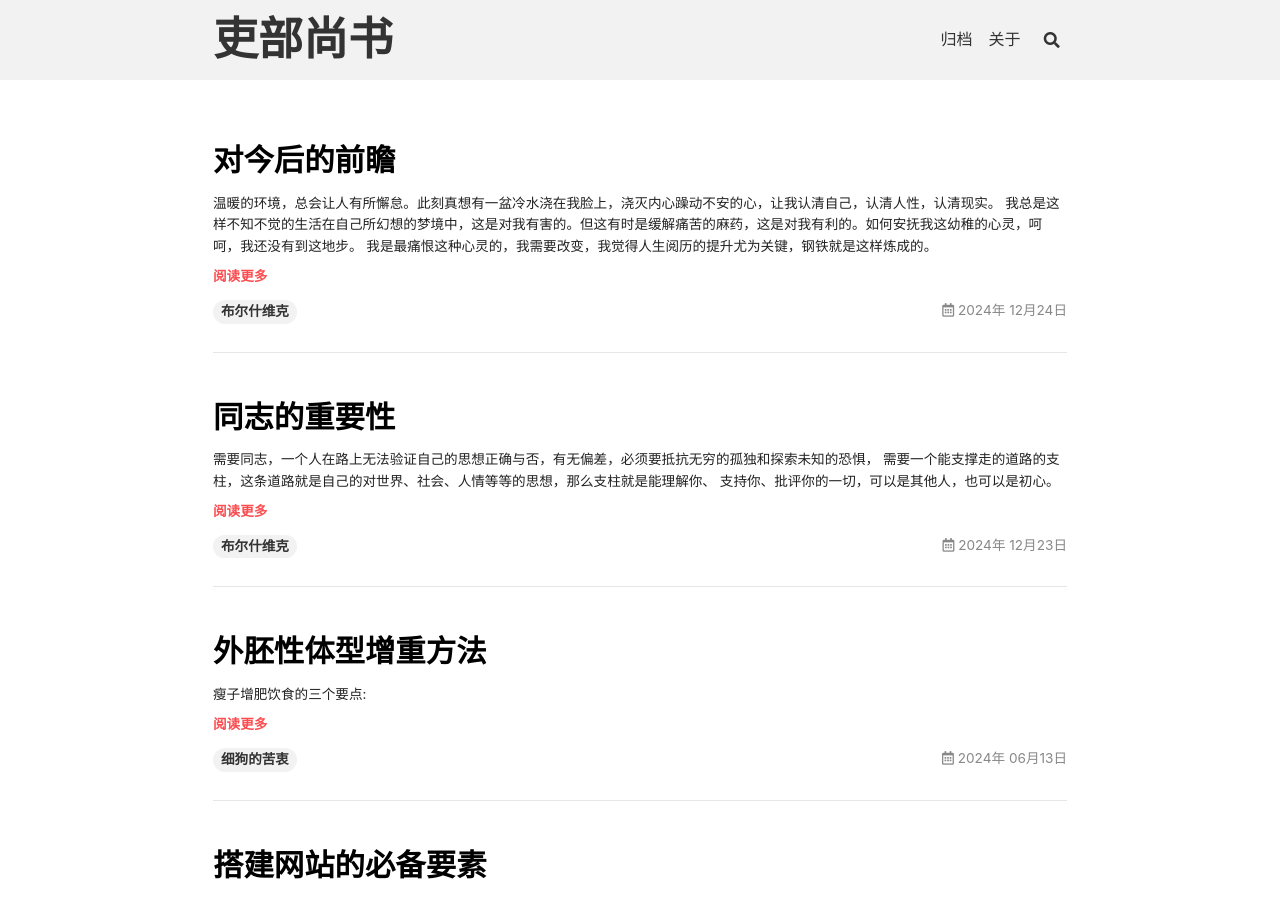
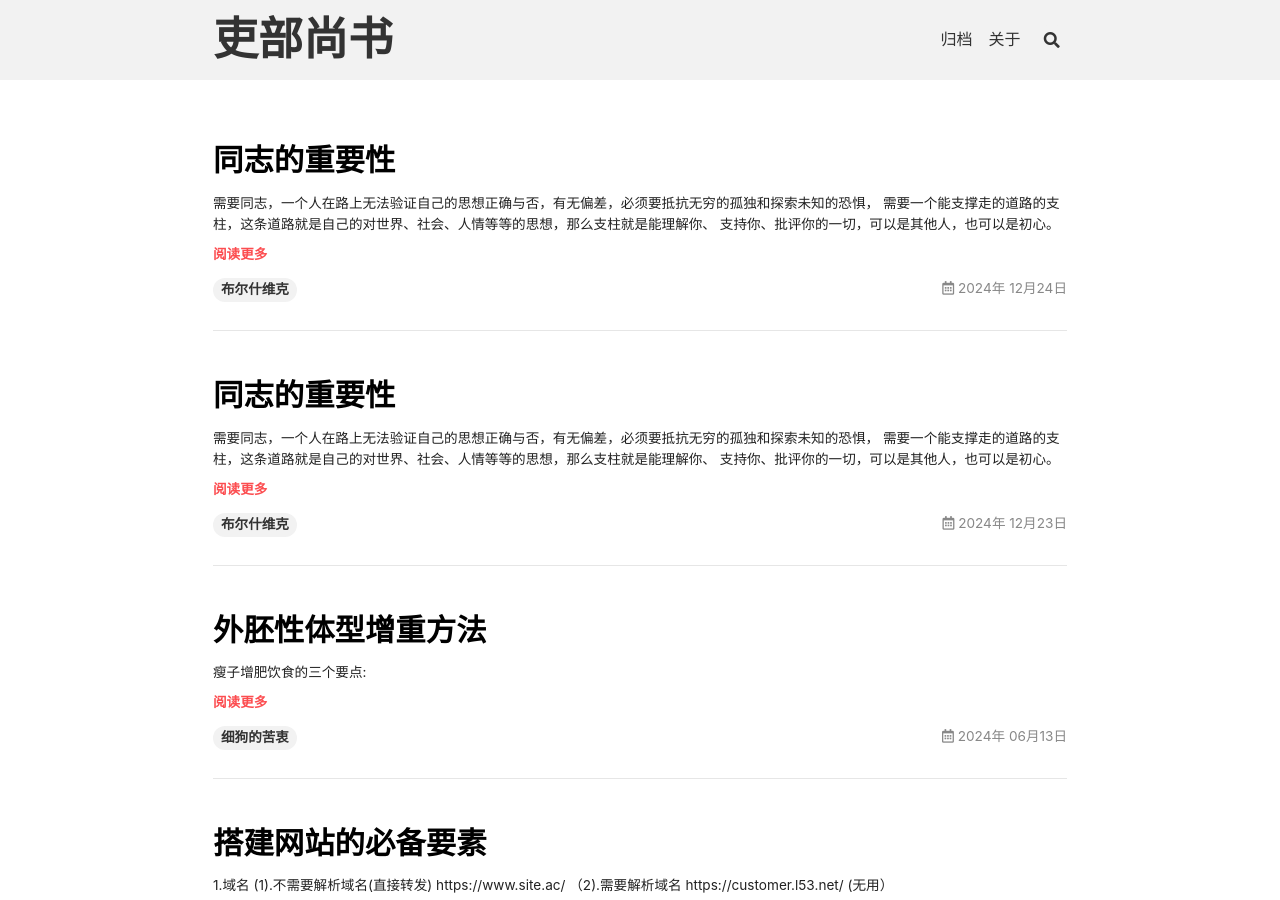
Before and after one commit to zc1321/zc1321.github.io, a Jekyll site: the page built from index.html, in a window 1280 px wide and 900 px high. Built offline with Jekyll 4.4.1, drawn with Linux system fonts in a browser that asks for light colours; nearby versions of some CDN libraries; the list of posts is cut into pages by our own code.

Commit message:
Update 2024-12-24-message.md

```diff
--- a/_posts/2024-12-24-message.md
+++ b/_posts/2024-12-24-message.md
@@ -1,9 +1,10 @@
 ---
-title: 对今后的前瞻
+title: 同志的重要性
+key:  2024-12-23-Healthguidelines
 tags:  布尔什维克
 ---
-温暖的环境，总会让人有所懈怠。此刻真想有一盆冷水浇在我脸上，浇灭内心躁动不安的心，让我认清自己，认清人性，认清现实。
-我总是这样不知不觉的生活在自己所幻想的梦境中，这是对我有害的。但这有时是缓解痛苦的麻药，这是对我有利的。如何安抚我这幼稚的心灵，呵呵，我还没有到这地步。
-我是最痛恨这种心灵的，我需要改变，我觉得人生阅历的提升尤为关键，钢铁就是这样炼成的。
+需要同志，一个人在路上无法验证自己的思想正确与否，有无偏差，必须要抵抗无穷的孤独和探索未知的恐惧，
+需要一个能支撑走的道路的支柱，这条道路就是自己的对世界、社会、人情等等的思想，那么支柱就是能理解你、
+支持你、批评你的一切，可以是其他人，也可以是初心。
 
 ---
```
